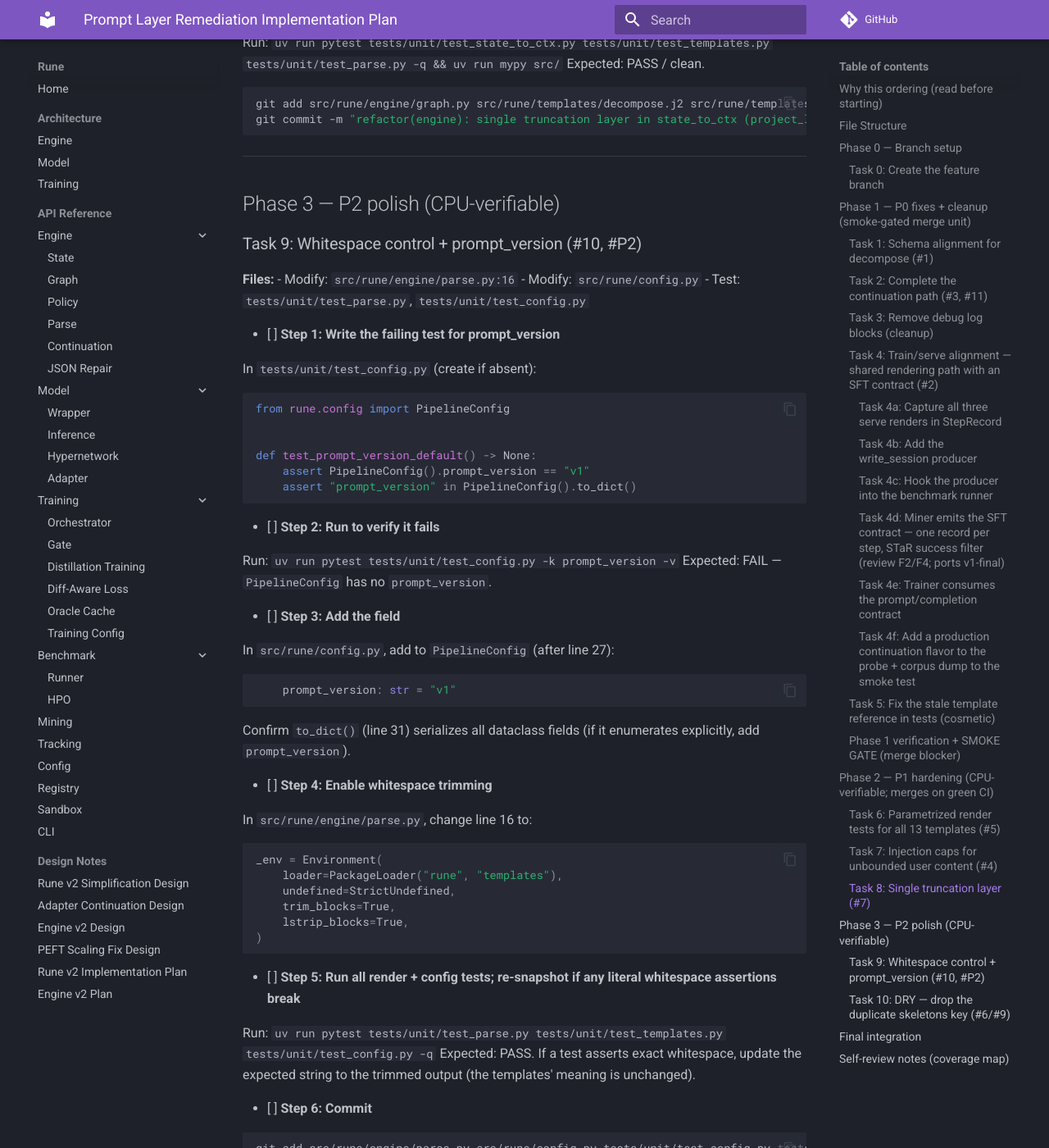
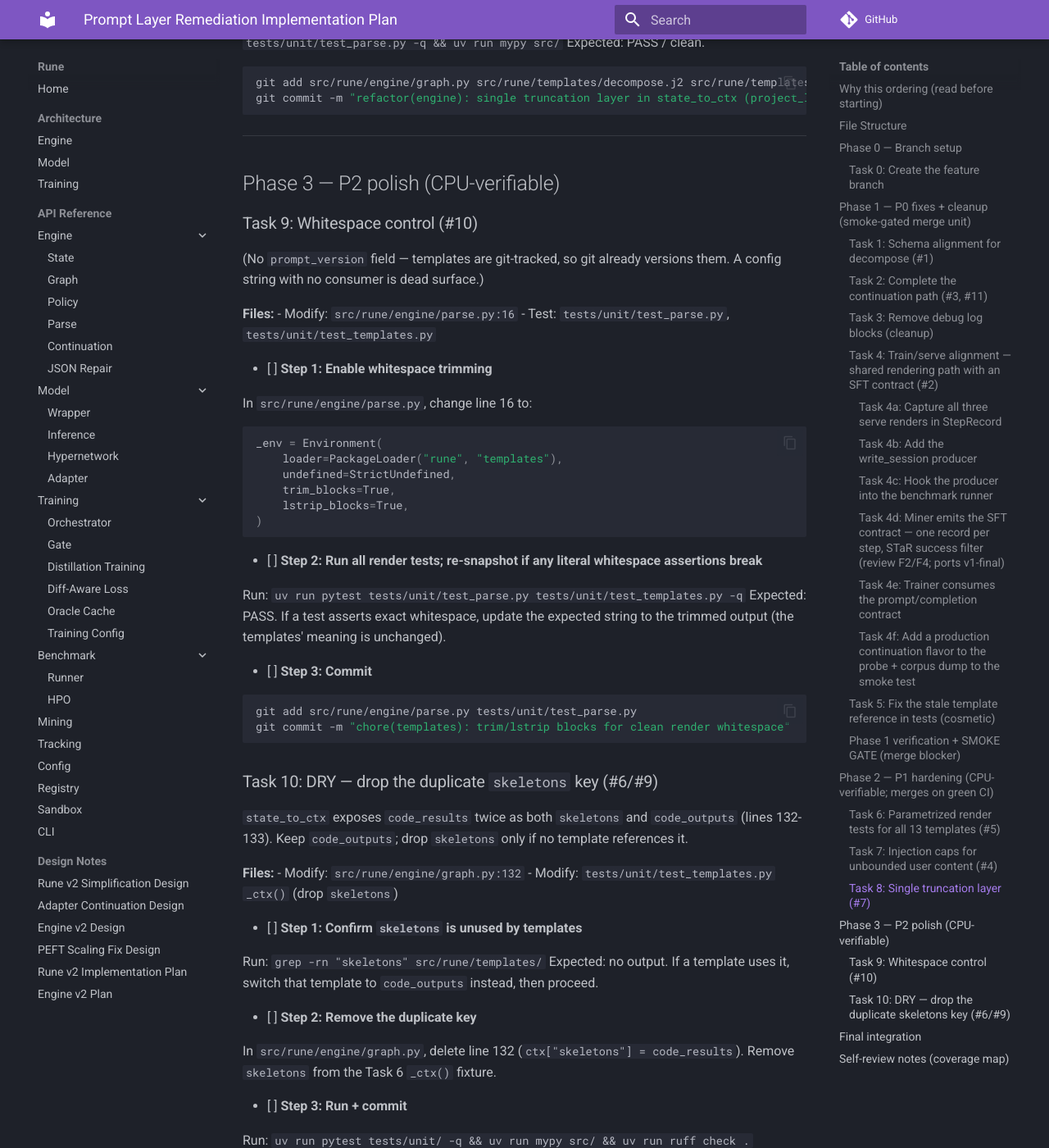
Before and after one commit to ElixirTrials/rune, an MkDocs documentation site: the page built from docs/superpowers/plans/2026-05-29-prompt-layer-remediation.md, in a window 1280 px wide and 1400 px high, scrolled down 28773 px. Shown: the whole window at 82% size. Built offline with MkDocs 1.6.1 and Material for MkDocs 9.7.7, drawn with Linux system fonts in a browser that asks for light colours; comment, search, counter and statistics services are not loaded; some of the changed text lies outside the part shown.

Commit message:
docs(plan): drop prompt_version (git versions the templates)
Task 9 reduced to whitespace control only; removed the dead config field,
its test, and File Structure / coverage-map / skipped-note references.

Co-Authored-By: Claude Opus 4.8 <noreply@anthropic.com>

````diff
--- a/docs/superpowers/plans/2026-05-29-prompt-layer-remediation.md
+++ b/docs/superpowers/plans/2026-05-29-prompt-layer-remediation.md
@@ -48,7 +48,6 @@ Two findings from the review drive the structure:
 - `tools/smoke_test_engine.py` — add `--dump-sessions DIR` so the smoke run emits a real corpus (Task 4 / smoke gate).
 - `tests/unit/test_state.py`, `tests/unit/test_miner.py`, `tests/unit/test_parse.py` — fix stale ref, update fixtures, add schema-key assertions (Tasks 1,4,5).
 - `src/rune/engine/policy.py` — cap `integration_doc` (Task 7).
-- `src/rune/config.py` — `prompt_version` field (Task 9).
 
 ---
 
@@ -1317,42 +1316,15 @@ git commit -m "refactor(engine): single truncation layer in state_to_ctx (projec
 
 ## Phase 3 — P2 polish (CPU-verifiable)
 
-### Task 9: Whitespace control + prompt_version (#10, #P2)
+### Task 9: Whitespace control (#10)
+
+(No `prompt_version` field — templates are git-tracked, so git already versions them. A config string with no consumer is dead surface.)
 
 **Files:**
 - Modify: `src/rune/engine/parse.py:16`
-- Modify: `src/rune/config.py`
-- Test: `tests/unit/test_parse.py`, `tests/unit/test_config.py`
-
-- [ ] **Step 1: Write the failing test for prompt_version**
-
-In `tests/unit/test_config.py` (create if absent):
-
-```python
-from rune.config import PipelineConfig
-
-
-def test_prompt_version_default() -> None:
-    assert PipelineConfig().prompt_version == "v1"
-    assert "prompt_version" in PipelineConfig().to_dict()
-```
-
-- [ ] **Step 2: Run to verify it fails**
-
-Run: `uv run pytest tests/unit/test_config.py -k prompt_version -v`
-Expected: FAIL — `PipelineConfig` has no `prompt_version`.
-
-- [ ] **Step 3: Add the field**
-
-In `src/rune/config.py`, add to `PipelineConfig` (after line 27):
-
-```python
-    prompt_version: str = "v1"
-```
-
-Confirm `to_dict()` (line 31) serializes all dataclass fields (if it enumerates explicitly, add `prompt_version`).
-
-- [ ] **Step 4: Enable whitespace trimming**
+- Test: `tests/unit/test_parse.py`, `tests/unit/test_templates.py`
+
+- [ ] **Step 1: Enable whitespace trimming**
 
 In `src/rune/engine/parse.py`, change line 16 to:
 
@@ -1365,16 +1337,16 @@ _env = Environment(
 )
 ```
 
-- [ ] **Step 5: Run all render + config tests; re-snapshot if any literal whitespace assertions break**
-
-Run: `uv run pytest tests/unit/test_parse.py tests/unit/test_templates.py tests/unit/test_config.py -q`
+- [ ] **Step 2: Run all render tests; re-snapshot if any literal whitespace assertions break**
+
+Run: `uv run pytest tests/unit/test_parse.py tests/unit/test_templates.py -q`
 Expected: PASS. If a test asserts exact whitespace, update the expected string to the trimmed output (the templates' meaning is unchanged).
 
-- [ ] **Step 6: Commit**
-
-```bash
-git add src/rune/engine/parse.py src/rune/config.py tests/unit/test_config.py tests/unit/test_parse.py
-git commit -m "feat(config): prompt_version field; chore(templates): trim/lstrip blocks"
+- [ ] **Step 3: Commit**
+
+```bash
+git add src/rune/engine/parse.py tests/unit/test_parse.py
+git commit -m "chore(templates): trim/lstrip blocks for clean render whitespace"
 ```
 
 ### Task 10: DRY — drop the duplicate `skeletons` key (#6/#9)
@@ -1404,7 +1376,7 @@ git add src/rune/engine/graph.py tests/unit/test_templates.py
 git commit -m "refactor(engine): drop duplicate skeletons ctx key"
 ```
 
-> **Deliberately skipped (YAGNI, per the source review):** full `TemplateContext` TypedDict + runtime contract validation (#9), CI `from_string` grep guard (#P2 — static templates make SSTI non-exploitable), `SandboxedEnvironment`/autoescape/bytecode cache, the probe rewrite (we *added* the production flavor instead of gutting the A/B harness), header/`error_type` macro extraction (low value vs. churn across already-touched files), and git-hash plumbing (templates are git-tracked; `prompt_version` suffices).
+> **Deliberately skipped (YAGNI, per the source review):** full `TemplateContext` TypedDict + runtime contract validation (#9), CI `from_string` grep guard (#P2 — static templates make SSTI non-exploitable), `SandboxedEnvironment`/autoescape/bytecode cache, the probe rewrite (we *added* the production flavor instead of gutting the A/B harness), header/`error_type` macro extraction (low value vs. churn across already-touched files), and any prompt-version/git-hash plumbing (templates are git-tracked, so git already versions them — a config field with no consumer is dead surface).
 
 ---
 
@@ -1437,7 +1409,7 @@ git merge --no-ff fix/prompt-layer-remediation
 - #5 tests → Task 6 (+ Task 5 stale ref).
 - #6 DRY → Task 10.
 - #7 truncation → Task 8.
-- #10 whitespace, #P2 prompt_version → Task 9.
+- #10 whitespace → Task 9. (#P2 prompt_version dropped — git versions the templates.)
 - Cleanup (dead debug) → Task 3 (all `# #region agent log` regions, defs + call sites; mypy-guarded).
 - **Known residual gap (acknowledged, not fixed here):** continuation rounds regenerate the adapter from the `code_continue` render, but mining captures only the *initial* action render — so continued code/integrate trajectories still under-represent the continuation-phase conditioning. Flag in the PR; address only if the smoke gate shows continuation-related train/serve drift.
 
````
